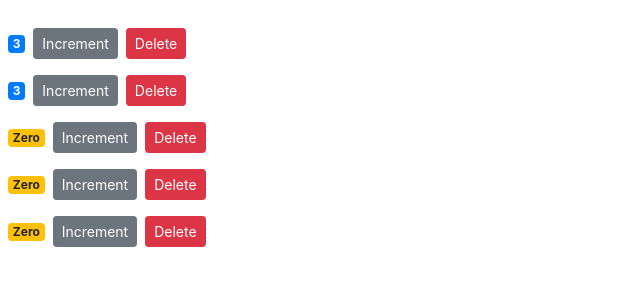
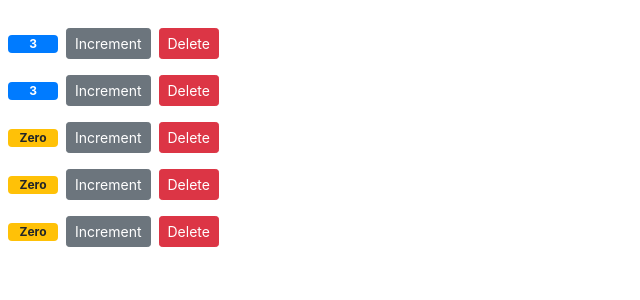
Before and after one commit to aliyousufdev/react-practice, a React (Create React App) app: page / in a window 1280 px wide. Shown: the top 300 px of the page, without its empty margins (0-640 px from the left). Built offline with nearby package versions, Linux system fonts and the light colour scheme.

Commit message:
refactor counter protions in 3 differents function

```diff
--- a/src/components/counter.jsx
+++ b/src/components/counter.jsx
@@ -1,4 +1,4 @@
-import React, { Component } from "react";
+import React, {Component} from "react";
 
 class Counter extends Component {
 
@@ -7,24 +7,45 @@
 	};
 
 	handleIncrement = () => {
-		this.setState({ value: this.state.value + 1 });
+		this.setState({value: this.state.value + 1});
 	};
 
 	render() {
 		return (
 			<div>
-				<span className={this.getBadgeClasses()}>{this.formatCount()}</span>
-				<button
-					onClick={this.handleIncrement}
-					className="btn btn-secondary btn-sm"
-				>
-					Increment
-				</button>
-
-				<button onClick={() => this.props.onDelete(this.props.id)} className="btn btn-danger btn-sm m-2">Delete</button>
+				{this.counterValue()}
+				{this.incrementButton()}
+				{this.decrementButton()}
 			</div>
 		);
 	}
+
+	counterValue = () => (
+		<span
+			style={{minWidth: 50}}
+			className={this.getBadgeClasses()}
+		>
+			{this.formatCount()}
+		</span>
+	);
+
+	incrementButton = () => (
+		<button
+			onClick={this.handleIncrement}
+			className="btn btn-secondary btn-sm"
+		>
+			Increment
+		</button>
+	);
+
+	decrementButton = () => (
+		<button
+			onClick={() => this.props.onDelete(this.props.id)}
+			className="btn btn-danger btn-sm m-2"
+		>
+			Delete
+		</button>
+	);
 
 	getBadgeClasses() {
 		let classes = "badge m-2 badge-";
@@ -33,7 +54,7 @@
 	}
 
 	formatCount() {
-		const { value } = this.state;
+		const {value} = this.state;
 		return value === 0 ? "Zero" : value;
 	}
 }
```
